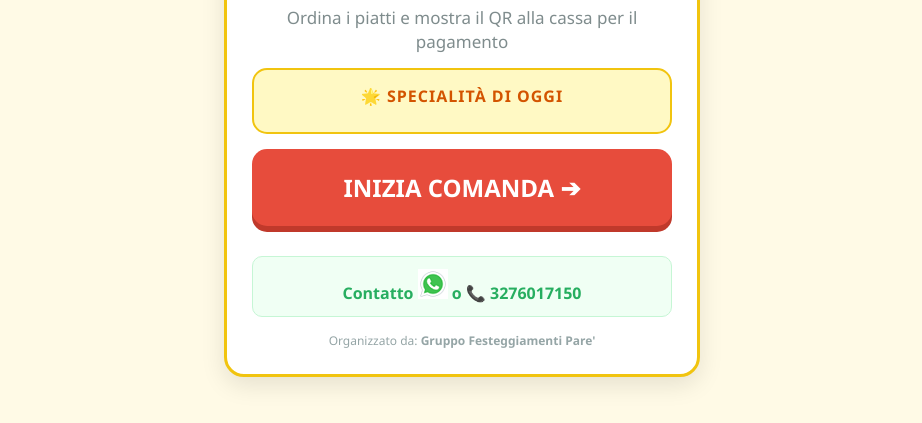
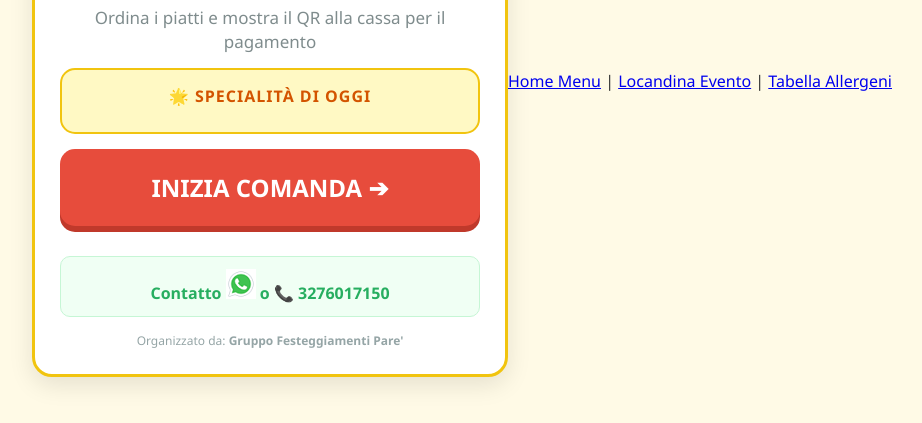
Before and after one commit to paoloisabella2114-git/comanda1, a website: page public/index.html in a window 1280 px wide. Shown: the part 319-742 px from the top of the page, without its empty margins (178-1100 px from the left). Drawn offline with Linux system fonts and the light colour scheme; no server answers.

Commit message:
Update index.html

```diff
--- a/public/index.html
+++ b/public/index.html
@@ -144,6 +144,10 @@
         element.innerHTML = 'CARICAMENTO...';
     }
 </script>
-
+<nav>
+    <a href="index.html">Home Menu</a> |
+    <a href="locandina.html">Locandina Evento</a> |
+    <a href="allergeni.html">Tabella Allergeni</a>
+</nav>
 </body>
 </html>
```
